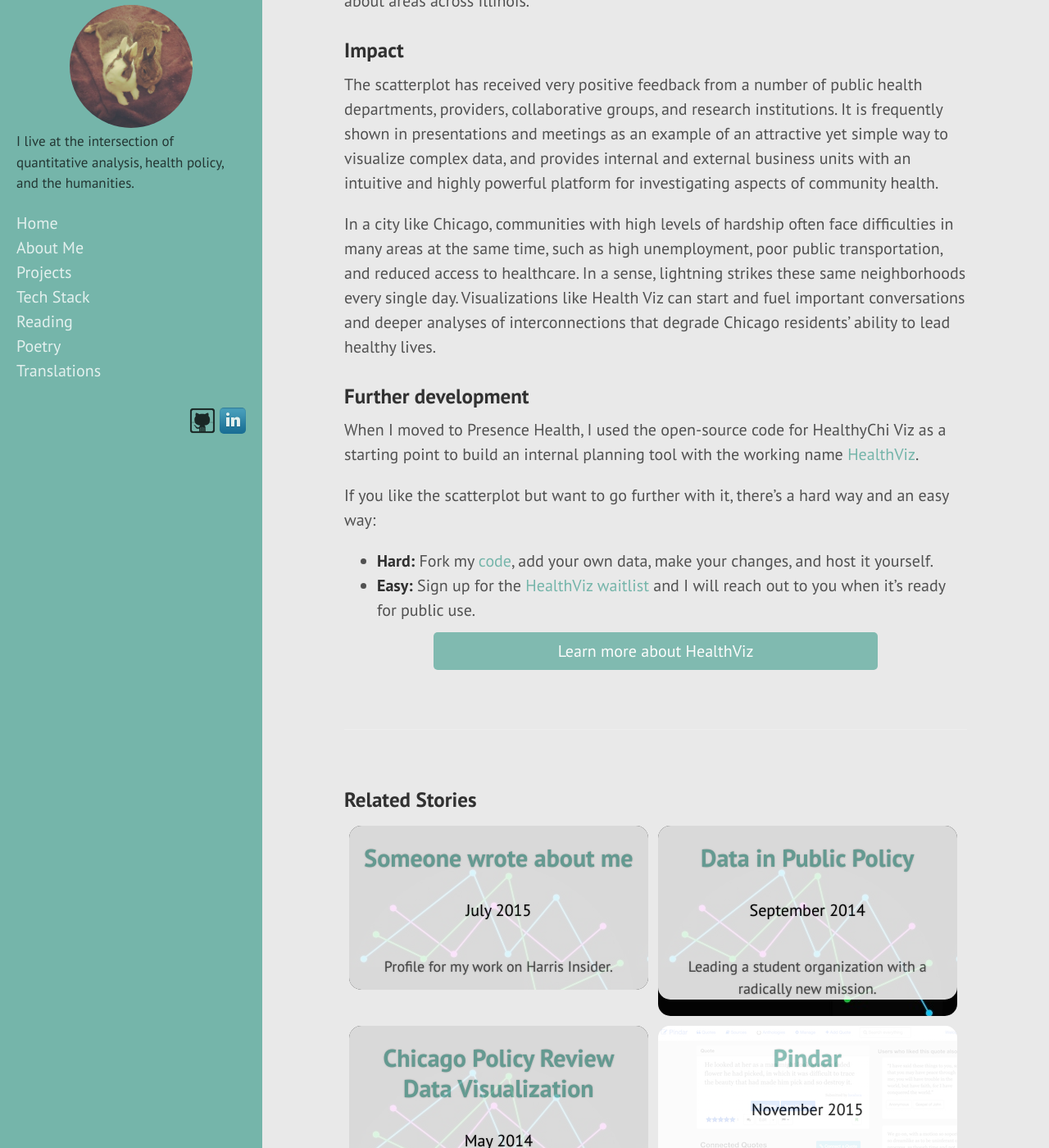
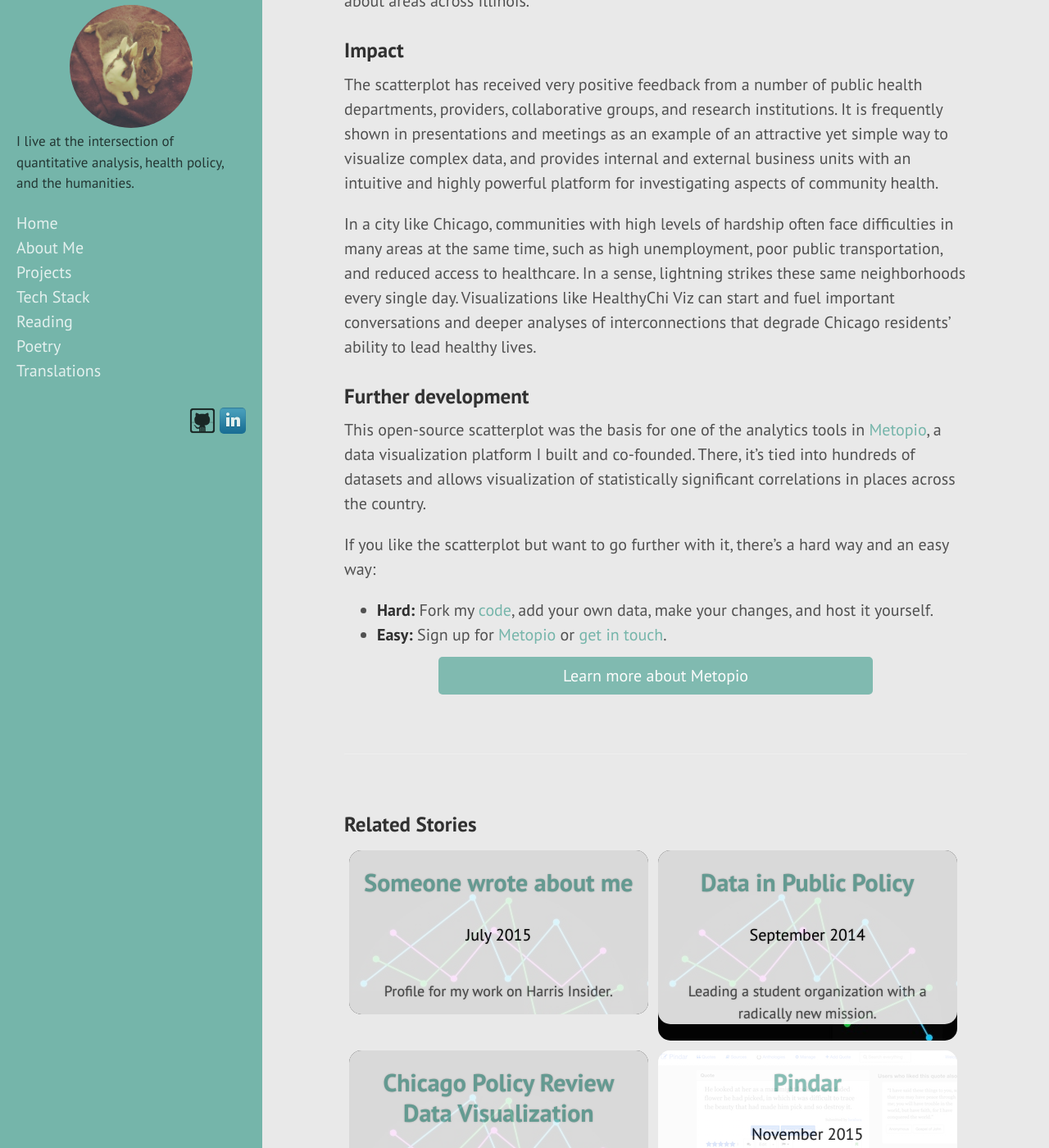
Before and after one commit to jcgiuffrida/jcgiuffrida.github.io, a Jekyll site: the page built from _posts/2016-03-01-SDH.md, in a window 1280 px wide and 1400 px high, scrolled down 2191 px. Shown: the whole window at 82% size. Built offline with Jekyll 4.4.1, drawn with Linux system fonts in a browser that asks for light colours; nearby versions of some CDN libraries.

Commit message:
Update HealthViz to Metopio

```diff
--- a/_posts/2016-03-01-SDH.md
+++ b/_posts/2016-03-01-SDH.md
@@ -34,14 +34,14 @@ In my work at Presence Health, the scatterplot has been expanded to include info
 ### Impact
 The scatterplot has received very positive feedback from a number of public health departments, providers, collaborative groups, and research institutions. It is frequently shown in presentations and meetings as an example of an attractive yet simple way to visualize complex data, and provides internal and external business units with an intuitive and highly powerful platform for investigating aspects of community health.
 
-In a city like Chicago, communities with high levels of hardship often face difficulties in many areas at the same time, such as high unemployment, poor public transportation, and reduced access to healthcare. In a sense, lightning strikes these same neighborhoods every single day. Visualizations like Health Viz can start and fuel important conversations and deeper analyses of interconnections that degrade Chicago residents' ability to lead healthy lives.
+In a city like Chicago, communities with high levels of hardship often face difficulties in many areas at the same time, such as high unemployment, poor public transportation, and reduced access to healthcare. In a sense, lightning strikes these same neighborhoods every single day. Visualizations like HealthyChi Viz can start and fuel important conversations and deeper analyses of interconnections that degrade Chicago residents' ability to lead healthy lives.
 
 ### Further development
-When I moved to Presence Health, I used the open-source code for HealthyChi Viz as a starting point to build an internal planning tool with the working name [HealthViz]({{ site.baseurl }}/project/2017/10/09/HealthViz/).
+This open-source scatterplot was the basis for one of the analytics tools in [Metopio](https://metop.io), a data visualization platform I built and co-founded. There, it's tied into hundreds of datasets and allows visualization of statistically significant correlations in places across the country.
 
 If you like the scatterplot but want to go further with it, there's a hard way and an easy way:
 
 * **Hard:** Fork my [code](https://github.com/lucaluca/SDH), add your own data, make your changes, and host it yourself.
-* **Easy:** Sign up for the [HealthViz waitlist](https://healthviz.org) and I will reach out to you when it&rsquo;s ready for public use.
+* **Easy:** Sign up for [Metopio](https://metop.io) or [get in touch](https://metop.io/contact/).
 
-<div style="text-align: center;"><a class="btn" href="https://healthviz.org/" style="padding: 10px 20%;">Learn more about HealthViz</a></div>
+<div style="text-align: center;"><a class="btn" href="https://metop.io/" style="padding: 10px 20%;">Learn more about Metopio</a></div>
--- a/about.html
+++ b/about.html
@@ -18,10 +18,10 @@ Very well then I contradict myself,<br/>
   <div class="clearfix">
     <div class="resume">
       <a href="https://metop.io"><img src="{{ site.baseurl }}/resources/images/healthviz.png" style="width:45%"></a>
-      <p class="description"><b>Metopio</b> is a platform for searching, visualizing, and analyzing data about communities. It uses data from dozens of public and private sources to generate insights about the links between social determinants and health outcomes across the country. I built the site and manage it.</p>
+      <p class="description"><b>Metopio</b> is a platform for searching, visualizing, and analyzing geographic data. It uses data from dozens of public and private sources to generate insights about the links between social determinants and health outcomes across the country. I built the company from scratch and co-founded a company to manage it.</p>
     </div><div class="resume">
       <a href="http://presencehealth.org"><img src="{{ site.baseurl }}/resources/images/presence.png" style="width:70%"></a>
-      <p class="description">As the System Manager for Community Benefit at <b>Presence Health</b>, a nonprofit health system based in Chicago, I quantify the benefits that our hospitals deliver to our communities, from financial assistance to community health programs. I help design and evaluate programs that proactively address social determinants of health, to keep residents of our communities healthy and happy and reduce expenses, and I analyze and visualize community health data to better understand the challenges our patients face in staying healthy.</p>
+      <p class="description">As the System Manager for Community Benefit at <b>Presence Health</b>, a nonprofit health system based in Chicago, I quantify the benefits that our hospitals deliver to our communities, from financial assistance to community health programs. I help design and evaluate programs that proactively address social determinants of health, to keep residents of our communities healthy and happy and reduce expenses, and I use community health data to better understand the challenges our patients face in staying healthy.</p>
     </div>
   </div>
   <div class="clearfix">
--- a/tools.html
+++ b/tools.html
@@ -8,12 +8,13 @@ title: Tech Stack
 </div>
 
 <h3>Full stack developer</h3>
-<p>I majored in classics and never learned these things in school. As I built <a href="https://healthviz.org">HealthViz</a> and other projects, I taught myself enough to create large-scale applications from the ground up. I can handle all aspects of a standard tech stack: hosting, database, backend, frontend, git, build, testing, etc. I still don&rsquo;t understand wifi.</p>
+<p>I majored in classics and never learned these things in school. As I built <a href="https://metop.io">Metopio</a> and other projects, I taught myself enough to create large-scale applications from the ground up. I can handle all aspects of a standard tech stack: hosting, database, backend, frontend, git, build, testing, etc. I still don&rsquo;t understand wifi.</p>
 
 <p>Key tools:</p>
 <ul>
   <li>Django</li>
   <li>d3.js and Highcharts visualization</li>
+  <li>Bootstrap and jQuery, learning Vue</li>
   <li>Gulp/webpack</li>
   <li>Microsoft Azure (primarily because it&rsquo;s not an evil company)</li>
 </ul>
@@ -23,7 +24,7 @@ title: Tech Stack
 <h3>My work</h3>
 <p>I am the sole or primary developer on these projects.</p>
 <ul>
-  <li><a href="https://healthviz.org">HealthViz</a> - the leading platform for data about communities</li>
+  <li><a href="https://metop.io">Metopio</a> - the leading platform for data about communities</li>
   <li><a href="https://pindar.pythonanywhere.com/">Pindar</a> - an API for quotations (open-source)</li>
   <li><a href="https://presencehealth.github.io/communitytouch/">Community Touch</a> - dashboard to visualize hospital community benefits (open-source)</li>
   <li><a href="https://medium.com/@HarrisPolicy/mastering-the-art-and-science-of-data-visualization-7eb780574722">Harris Insider</a> - platform to search and visualize course evaluations</li>
```
